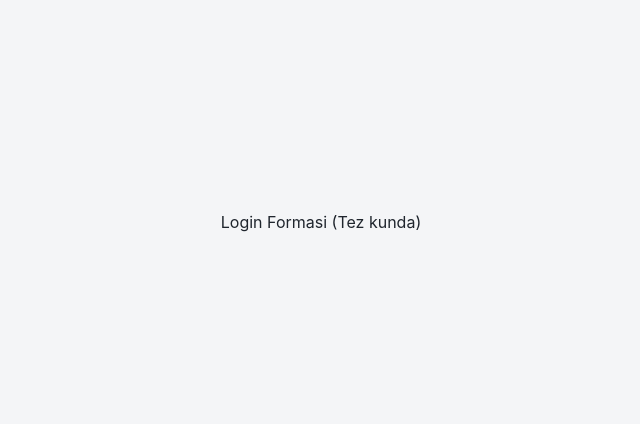
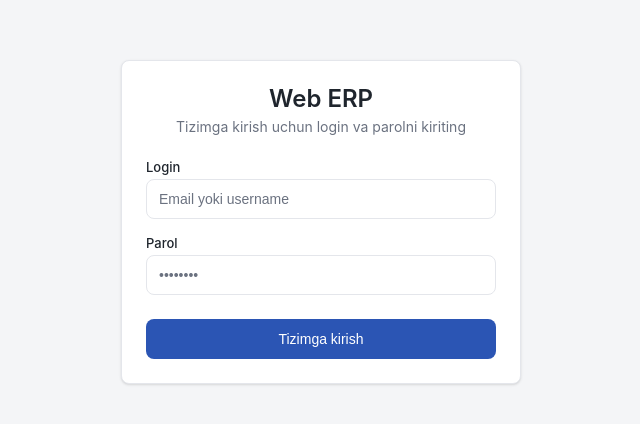
Before and after one commit to madinashermatova/expense-ERP, a React (Vite) app in the folder frontend/: page /login in a window 1280 px wide. Shown: the part 178-602 px from the top of the page, without its empty margins (319-959 px from the left). Built offline with nearby package versions, Linux system fonts and the light colour scheme; no server answers.

Commit message:
step 5: authentication (login form, zod, react query)

```diff
--- a/frontend/src/app/router.tsx
+++ b/frontend/src/app/router.tsx
@@ -2,6 +2,7 @@ import React from 'react';
 import { createBrowserRouter } from 'react-router-dom';
 import { AppLayout } from './layouts/AppLayout';
 import { AuthLayout } from './layouts/AuthLayout';
+import { LoginPage } from '@/features/auth/LoginPage';
 
 export const router = createBrowserRouter([
   {
@@ -25,7 +26,7 @@ export const router = createBrowserRouter([
     children: [
       {
         index: true,
-        element: <div>Login Formasi (Tez kunda)</div>,
+        element: <LoginPage />,
       }
     ]
   },
--- /dev/null
+++ b/frontend/src/features/auth/LoginPage.tsx
@@ -0,0 +1,17 @@
+import React from 'react';
+import { Card, CardHeader, CardTitle, CardDescription, CardContent } from '@/components/ui/Card';
+import { LoginForm } from './components/LoginForm';
+
+export const LoginPage = () => {
+  return (
+    <Card style={{ width: '400px', maxWidth: '100%' }}>
+      <CardHeader style={{ textAlign: 'center' }}>
+        <CardTitle style={{ fontSize: '24px' }}>Web ERP</CardTitle>
+        <CardDescription>Tizimga kirish uchun login va parolni kiriting</CardDescription>
+      </CardHeader>
+      <CardContent>
+        <LoginForm />
+      </CardContent>
+    </Card>
+  );
+};
--- /dev/null
+++ b/frontend/src/features/auth/api.ts
@@ -0,0 +1,39 @@
+import { useMutation } from '@tanstack/react-query';
+import { apiClient } from '@/lib/api/client';
+import { useAuthStore } from './store';
+import { z } from 'zod';
+
+export const loginSchema = z.object({
+  login: z.string().min(1, { message: "Login bo'sh bo'lishi mumkin emas" }),
+  password: z.string().min(8, { message: "Parol kamida 8 ta belgidan iborat bo'lishi kerak" }),
+});
+
+export type LoginFormData = z.infer<typeof loginSchema>;
+
+export const useLogin = () => {
+  const { setAccessToken, setUser } = useAuthStore();
+
+  return useMutation({
+    mutationFn: async (data: LoginFormData) => {
+      const response = await apiClient.post('/auth/login', data);
+      return response.data;
+    },
+    onSuccess: (data) => {
+      setAccessToken(data.accessToken);
+      setUser(data.user);
+    },
+  });
+};
+
+export const useLogout = () => {
+  const { clearAuth } = useAuthStore();
+
+  return useMutation({
+    mutationFn: async () => {
+      await apiClient.post('/auth/logout');
+    },
+    onSuccess: () => {
+      clearAuth();
+    }
+  });
+};
--- /dev/null
+++ b/frontend/src/features/auth/components/LoginForm.module.css
@@ -0,0 +1,16 @@
+.form {
+  display: flex;
+  flex-direction: column;
+  gap: 16px;
+}
+
+.errorAlert {
+  background-color: rgb(var(--destructive-subtle));
+  color: rgb(var(--destructive));
+  padding: 12px;
+  border-radius: var(--radius);
+  font-size: 13px;
+  display: flex;
+  align-items: center;
+  gap: 8px;
+}
--- /dev/null
+++ b/frontend/src/features/auth/components/LoginForm.tsx
@@ -0,0 +1,56 @@
+import React, { useState } from 'react';
+import { useForm } from 'react-hook-form';
+import { zodResolver } from '@hookform/resolvers/zod';
+import { AlertCircle } from 'lucide-react';
+import { Button } from '@/components/ui/Button';
+import { Input } from '@/components/ui/Input';
+import { useLogin, loginSchema, LoginFormData } from '../api';
+import styles from './LoginForm.module.css';
+
+export const LoginForm = () => {
+  const { register, handleSubmit, formState: { errors } } = useForm<LoginFormData>({
+    resolver: zodResolver(loginSchema)
+  });
+  const loginMutation = useLogin();
+  const [globalError, setGlobalError] = useState<string | null>(null);
+
+  const onSubmit = (data: LoginFormData) => {
+    setGlobalError(null);
+    loginMutation.mutate(data, {
+      onError: (error: any) => {
+        if (error?.response?.status === 429) {
+          setGlobalError("Kop urinishlar. Iltimos 15 daqiqadan so'ng qayta urinib ko'ring.");
+        } else {
+          setGlobalError("Login yoki parol noto'g'ri");
+        }
+      }
+    });
+  };
+
+  return (
+    <form className={styles.form} onSubmit={handleSubmit(onSubmit)}>
+      {globalError && (
+        <div className={styles.errorAlert}>
+          <AlertCircle size={16} />
+          {globalError}
+        </div>
+      )}
+      <Input
+        label="Login"
+        placeholder="Email yoki username"
+        error={errors.login?.message}
+        {...register('login')}
+      />
+      <Input
+        label="Parol"
+        type="password"
+        placeholder="••••••••"
+        error={errors.password?.message}
+        {...register('password')}
+      />
+      <Button type="submit" disabled={loginMutation.isPending} style={{ marginTop: '8px' }}>
+        {loginMutation.isPending ? 'Kirish...' : 'Tizimga kirish'}
+      </Button>
+    </form>
+  );
+};
```
